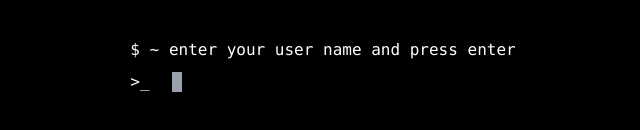
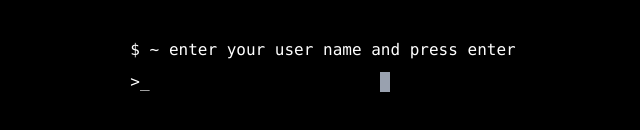
Before and after one commit to aswin-2005/river, a React (Vite) app: page / in a window 1280 px wide. Shown: the part 420-550 px from the top of the page, without its empty margins (317-957 px from the left). Built offline with nearby package versions, Linux system fonts and the light colour scheme.

Commit message:
version 3, minor corrections

```diff
--- a/src/Routes/Login.jsx
+++ b/src/Routes/Login.jsx
@@ -111,12 +111,7 @@ function Login() {
                         <div className="flex items-center">
                             <span className="mr-2">{'>_'}</span>
                             <div className="relative flex items-center">
-                                <div className="flex items-center pl-3">
-                                    <span className="text-gray-400">{username}</span>
-                                    <div
-                                        className={`h-5 w-2.5 bg-gray-400 ml-0.5 ${cursorVisible ? 'opacity-100' : 'opacity-0'}`}
-                                    />
-                                </div>
+                                <div className="flex items-center pl-3 relative">
                                     <input
                                         ref={inputRef}
                                         type="text"
@@ -128,10 +123,15 @@ function Login() {
                                                 handleLogin(e);
                                             }
                                         }}
-                                    className="absolute pl-1 top-0 left-0 w-0 h-0 opacity-0 overflow-hidden"
+                                        className="bg-transparent text-gray-400 border-none outline-none w-full caret-transparent"
                                         autoFocus
                                         disabled={isLoading}
                                     />
+                                    <div
+                                        className={`h-5 w-2.5 bg-gray-400 absolute right-0 ${cursorVisible ? 'opacity-100' : 'opacity-0'}`}
+                                        style={{ transform: 'translateX(100%)' }}
+                                    />
+                                </div>
                             </div>
                         </div>
                         {isLoading && (
```
Lines whose indentation alone changed are shown as unchanged.
